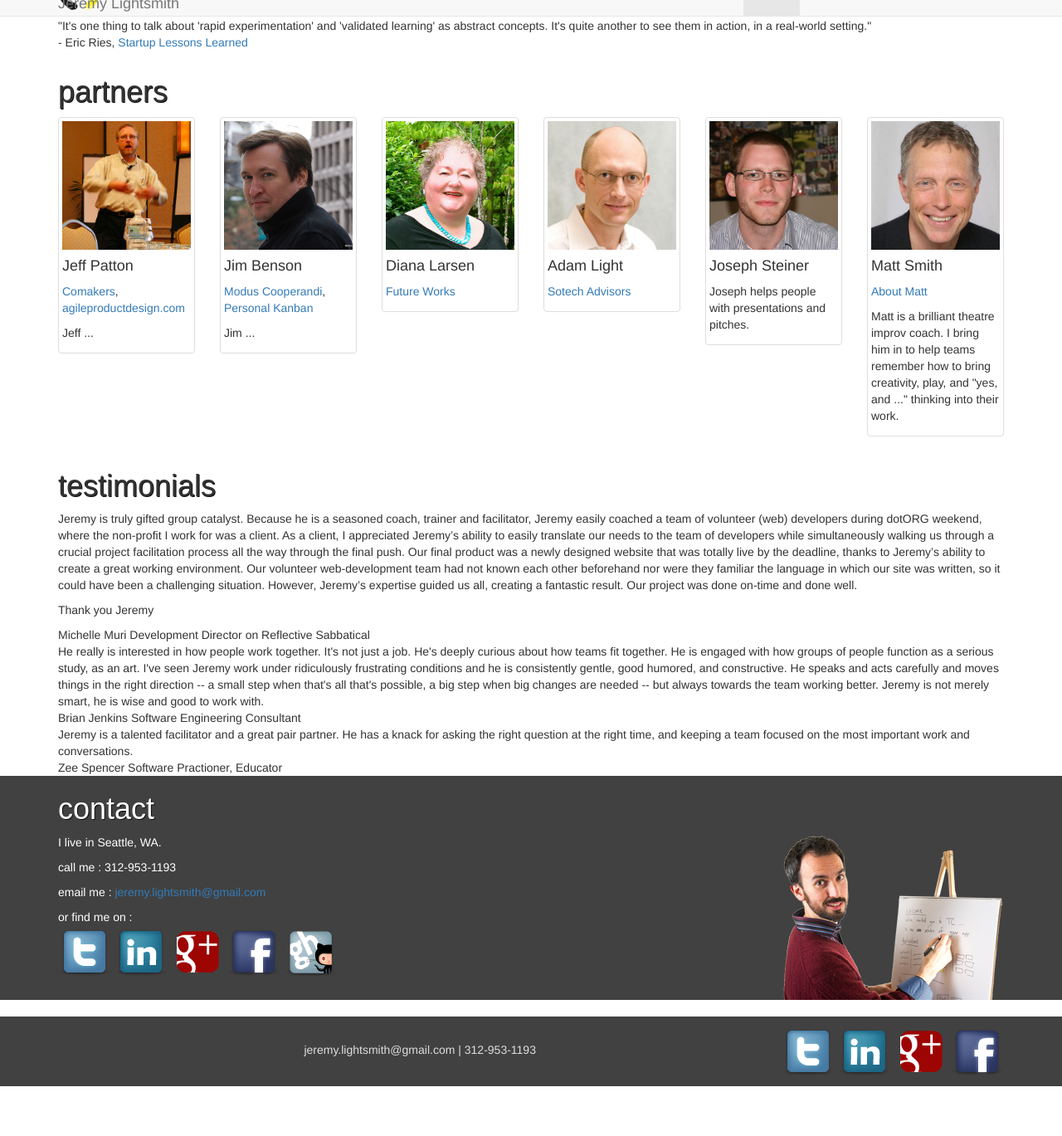
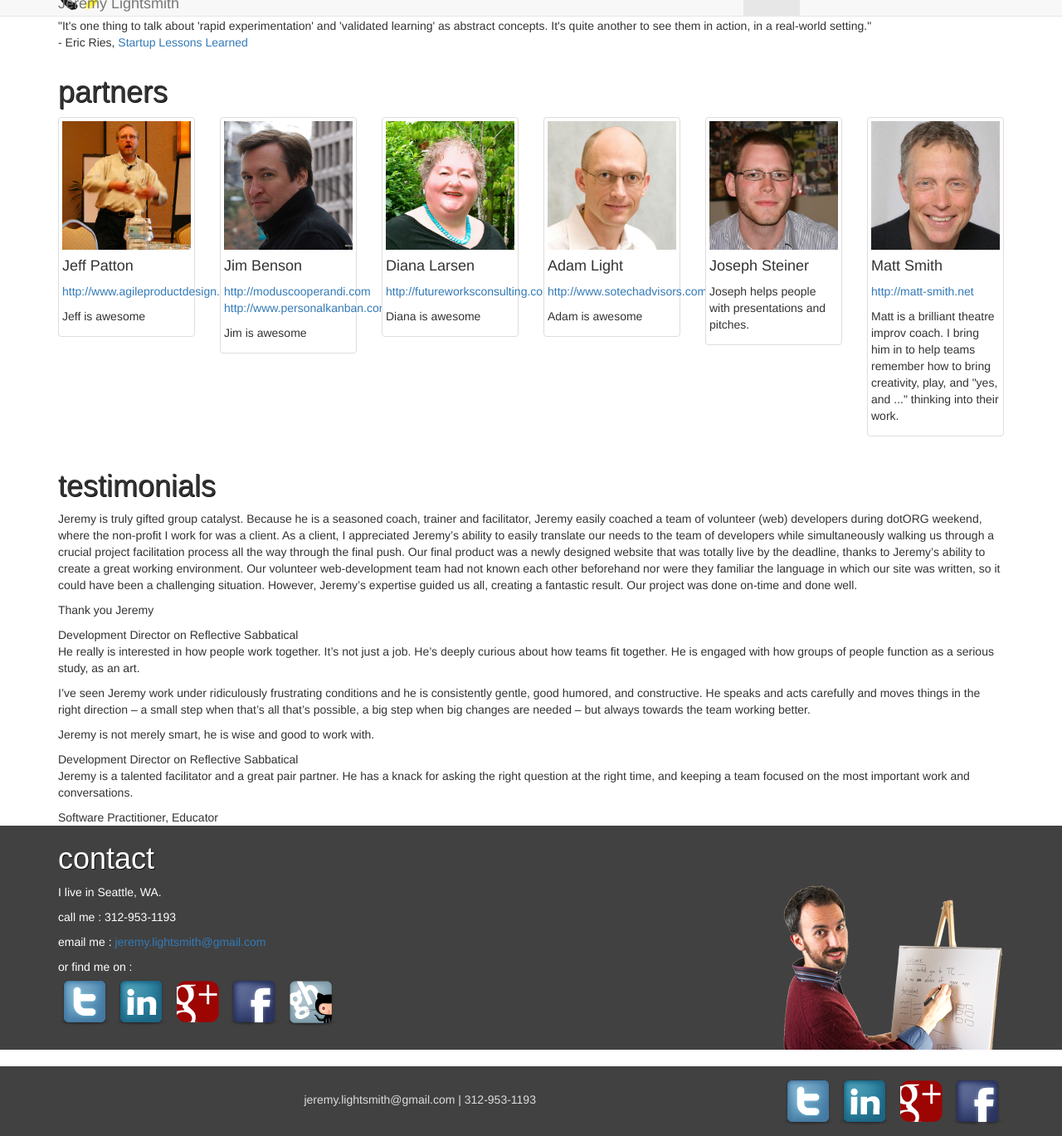
Before and after one commit to jeremylightsmith/jeremylightsmith.github.io, a Jekyll site: the page built from index.html, in a window 1280 px wide and 1400 px high, scrolled down 2877 px, cut to the strip 31-1400 px from the top of the window. Shown: the whole strip at 83% size. Built offline with Jekyll 4.4.1, drawn with Linux system fonts in a browser that asks for light colours; Markdown is read by kramdown in place of the engine named in the settings; before the commit the page ends 4217 px from its top, so only the background shows below that.

Commit message:
parameterizing the index page

```diff
--- a/index.html
+++ b/index.html
@@ -1,6 +1,60 @@
 ---
 layout: homepage
 page-class: page-top
+partners:
+- name: Jeff Patton
+  img: jeff_patton2.jpg
+  text: Jeff is awesome
+  links:
+  - http://www.agileproductdesign.com
+- name: Jim Benson
+  img: jim_benson.jpg
+  text: Jim is awesome
+  links:
+  - http://moduscooperandi.com
+  - http://www.personalkanban.com
+- name: Diana Larsen
+  img: diana_larsen.jpg
+  text: Diana is awesome
+  links:
+  - http://futureworksconsulting.com
+- name: Adam Light
+  img: adam_light.jpg
+  text: Adam is awesome
+  links:
+  - http://www.sotechadvisors.com
+- name: Joseph Steiner
+  img: joe_steiner.jpg
+  text: Joseph helps people with presentations and pitches.
+  links: []
+- name: Matt Smith
+  img: matt_smith.jpg
+  text: Matt is a brilliant theatre improv coach. I bring him in to help teams remember how to bring creativity, play, and "yes, and ..." thinking into their work.
+  links:
+  - http://matt-smith.net
+
+testimonials:
+- author: Michelle Muri
+  position: Development Director on Reflective Sabbatical
+  text: |
+    Jeremy is truly gifted group catalyst. Because he is a seasoned coach, trainer and facilitator, Jeremy easily coached a team of volunteer (web) developers during dotORG weekend, where the non-profit I work for was a client. As a client, I appreciated Jeremy's ability to easily translate our needs to the team of developers while simultaneously walking us through a crucial project facilitation process all the way through the final push. Our final product was a newly designed website that was totally live by the deadline, thanks to Jeremy's ability to create a great working environment. Our volunteer web-development team had not known each other beforehand nor were they familiar the language in which our site was written, so it could have been a challenging situation. However, Jeremy's expertise guided us all, creating a fantastic result. Our project was done on-time and done well.
+
+    Thank you Jeremy
+- author: Brian Jenkins
+  position: Development Director on Reflective Sabbatical
+  text: |
+    He really is interested in how people work together. It's not just a job. He's deeply curious about how teams fit together. He is engaged with how groups of people function as a serious study, as an art.
+
+    I've seen Jeremy work under ridiculously frustrating conditions and he is consistently gentle, good humored, and constructive. He speaks and acts carefully and moves things in the right direction -- a small step when that's all that's possible, a big step when big changes are needed -- but always towards the team working better.
+
+    Jeremy is not merely smart, he is wise and good to work with.
+- author: Zee Spencer
+  position: Software Practitioner, Educator
+  text: |
+    Jeremy is a talented facilitator and a great pair partner. He has a knack for asking the right question at the right time, and keeping a team focused on the most important work and conversations.
+
+
+
 ---
 <!-- hero -->
 <div class="odd-container">
@@ -109,67 +163,21 @@ page-class: page-top
     <h1>partners</h1>
 
     <div class="row">
+      {% for partner in page.partners %}
         <div class="col-md-2">
           <div class="thumbnail">
-          <img src="images/partners/jeff_patton2.jpg">
-          <h4>Jeff Patton</h4>
+            <img src="images/partners/{{ partner.img }}">
+            <h4>{{ partner.name }}</h4>
             <p>
-            <a href="http://comakewith.us/">Comakers</a>,
-            <a href="http://www.agileproductdesign.com/">agileproductdesign.com</a>
+              {% for link in partner.links %}
+              <a href="{{ link }}">{{ link }}</a>
+              {% endfor %}
             </p>
-          <p>Jeff ...</p>
+            <p>{{ partner.text }}</p>
           </div>
         </div>
-      <div class="col-md-2">
-        <div class="thumbnail">
-          <img src="images/partners/jim_benson.jpg">
-          <h4>Jim Benson</h4>
-          <p>
-            <a href="http://moduscooperandi.com/">Modus Cooperandi</a>,
-            <a href="http://www.personalkanban.com/">Personal Kanban</a>
-          </p>
-          <p>Jim ...</p>
+      {% endfor %}
     </div>
-      </div>
-      <div class="col-md-2">
-        <div class="thumbnail">
-          <img src="images/partners/diana_larsen.jpg">
-          <h4>Diana Larsen</h4>
-          <p>
-            <a href="http://futureworksconsulting.com/">Future Works</a>
-          </p>
-        </div>
-      </div>
-      <div class="col-md-2">
-        <div class="thumbnail">
-          <img src="images/partners/adam_light.jpg">
-          <h4>Adam Light</h4>
-          <p><a href="http://www.sotechadvisors.com/">Sotech Advisors</a></p>
-          <p>
-          </p>
-        </div>
-      </div>
-      <div class="col-md-2">
-        <div class="thumbnail">
-          <img src="images/partners/joe_steiner.jpg">
-          <h4>Joseph Steiner</h4>
-          <p>
-            Joseph helps people with presentations and pitches.
-          </p>
-        </div>
-      </div>
-      <div class="col-md-2">
-        <div class="thumbnail">
-          <img src="images/partners/matt_smith.jpg">
-          <h4>Matt Smith</h4>
-          <p><a href="http://matt-smith.net/">About Matt</a></p>
-          <p>
-            Matt is a brilliant theatre improv coach. I bring him in to help teams remember how to bring creativity, play, and "yes, and ..." thinking into their work.
-          </p>
-        </div>
-      </div>
-    </div>
-
   </div>
 </div>
 
@@ -178,46 +186,15 @@ page-class: page-top
   <div class="container">
     <h1>testimonials</h1>
 
+    {% for testimonial in page.testimonials %}
       <div class="testimonial">
-      <p>Jeremy is truly gifted group catalyst. Because he is a seasoned coach, trainer and facilitator, Jeremy easily coached a team of volunteer (web) developers during dotORG weekend, where the non-profit I work for was a client. As a client, I appreciated Jeremy’s ability to easily translate our needs to the team of developers while simultaneously walking us through a crucial project facilitation process all the way through the final push. Our final product was a newly designed website that was totally live by the deadline, thanks to Jeremy’s ability to create a great working environment. Our volunteer web-development team had not known each other beforehand nor were they familiar the language in which our site was written, so it could have been a challenging situation. However, Jeremy’s expertise guided us all, creating a fantastic result. Our project was done on-time and done well.
-
-      <p>Thank you Jeremy
-
-      <div class="byline">
-      Michelle Muri
-      <span class="what">Development Director on Reflective Sabbatical</span>
+        {{ testimonial.text | markdownify }}
+        <div class="author">
+          <div class="name">{{ testimonial.name }}</div>
+          <div class="position">{{ testimonial.position }}</div>
         </div>
       </div>
-
-    <div class="testimonial">
-      He really is interested in how people work together. It's not
-      just a job. He's deeply curious about how teams
-      fit together. He is engaged with how groups of people function
-      as a serious study, as an art.
-
-      I've seen Jeremy work under ridiculously frustrating conditions
-      and he is consistently gentle, good humored, and constructive.
-      He speaks and acts carefully and moves things in the right
-      direction -- a small step when that's all that's possible, a big
-      step when big changes are needed -- but always towards the team
-      working better.
-
-      Jeremy is not merely smart, he is wise and good to work with.
-
-      <div class="byline">
-        Brian Jenkins
-        <span class="position">Software Engineering Consultant</span>
-      </div>
-    </div>
-
-    <div class="testimonial">
-      Jeremy is a talented facilitator and a great pair partner. He has a knack for asking the right question at the right time, and keeping a team focused on the most important work and conversations.
-
-      <div class="byline">
-        Zee Spencer
-        <span class="position">Software Practioner, Educator</span>
-      </div>
-    </div>
+    {% endfor %}
   </div>
 </div>
 
```
Also changed, not shown: README.md. Lines whose indentation alone changed are shown as unchanged.
